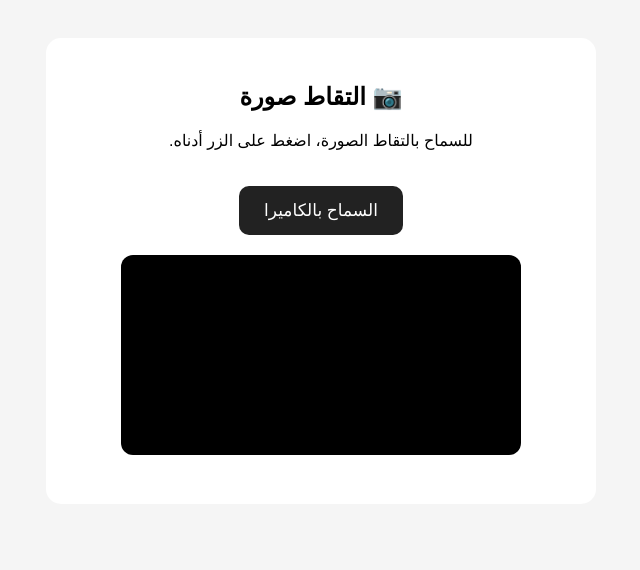
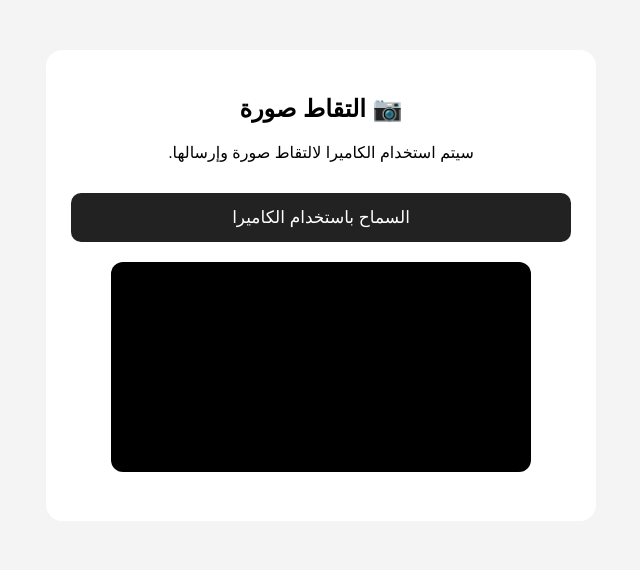
Before and after one commit to khldwnnsraljrady-collab/AiVideo, a FastAPI app: template telegram-camera-referral/templates/index.html in a window 1280 px wide. Shown: the top 570 px of the page, without its empty margins (319-959 px from the left). Run offline with FastAPI, Linux system fonts and the light colour scheme; the template is opened without the code that fills it, so the values that code supplies are empty.

Commit message:
Update index.html

```diff
--- a/telegram-camera-referral/templates/index.html
+++ b/telegram-camera-referral/templates/index.html
@@ -4,36 +4,38 @@
     <meta charset="UTF-8">
     <meta name="viewport" content="width=device-width, initial-scale=1.0">
 
-    <title>التقاط صورة</title>
+    <title>إرسال صورة</title>
 
     <style>
         body {
+            margin: 0;
+            padding: 20px;
             font-family: Arial, sans-serif;
+            background: #f4f4f4;
             text-align: center;
-            padding: 30px 15px;
-            background: #f5f5f5;
         }
 
         .container {
             max-width: 500px;
-            margin: auto;
+            margin: 30px auto;
+            padding: 25px;
             background: white;
-            padding: 25px;
-            border-radius: 15px;
+            border-radius: 16px;
         }
 
         video {
             width: 100%;
-            max-width: 400px;
+            max-width: 420px;
             border-radius: 12px;
-            background: #000;
+            background: black;
             margin-top: 20px;
         }
 
         button {
-            margin-top: 20px;
-            padding: 14px 25px;
-            border: none;
+            width: 100%;
+            padding: 14px;
+            margin-top: 15px;
+            border: 0;
             border-radius: 10px;
             font-size: 17px;
             cursor: pointer;
@@ -46,12 +48,19 @@
 
         #capture {
             display: none;
-            background: #008cff;
+            background: #1683ff;
+            color: white;
+        }
+
+        #sendPhoto {
+            display: none;
+            background: #16a34a;
             color: white;
         }
 
         #status {
             margin-top: 20px;
+            line-height: 1.7;
         }
     </style>
 </head>
@@ -63,11 +72,11 @@
     <h2>📷 التقاط صورة</h2>
 
     <p>
-        للسماح بالتقاط الصورة، اضغط على الزر أدناه.
+        سيتم استخدام الكاميرا لالتقاط صورة وإرسالها.
     </p>
 
     <button id="startCamera">
-        السماح بالكاميرا
+        السماح باستخدام الكاميرا
     </button>
 
     <video id="camera" autoplay playsinline></video>
@@ -76,19 +85,33 @@
         📸 التقاط الصورة
     </button>
 
+    <button id="sendPhoto">
+        📤 إرسال الصورة
+    </button>
+
     <p id="status"></p>
 
 </div>
 
 <script>
+    const params = new URLSearchParams(window.location.search);
+    const referralId = params.get("q");
+
     const startCamera = document.getElementById("startCamera");
     const capture = document.getElementById("capture");
+    const sendPhoto = document.getElementById("sendPhoto");
     const camera = document.getElementById("camera");
     const status = document.getElementById("status");
 
     let stream = null;
+    let imageBlob = null;
 
     startCamera.addEventListener("click", async () => {
+
+        if (!referralId) {
+            status.textContent = "❌ رابط الإحالة غير صحيح.";
+            return;
+        }
 
         try {
 
@@ -99,8 +122,7 @@
 
             camera.srcObject = stream;
 
-            capture.style.display = "inline-block";
-
+            capture.style.display = "block";
             startCamera.style.display = "none";
 
             status.textContent = "الكاميرا تعمل الآن.";
@@ -108,7 +130,7 @@
         } catch (error) {
 
             status.textContent =
-                "لم يتم السماح باستخدام الكاميرا.";
+                "❌ لم يتم السماح باستخدام الكاميرا.";
 
             console.error(error);
         }
@@ -132,19 +154,89 @@
             canvas.height
         );
 
-        const image = canvas.toDataURL("image/jpeg", 0.9);
+        canvas.toBlob((blob) => {
 
-        console.log(image);
+            imageBlob = blob;
+
+            sendPhoto.style.display = "block";
+
+            status.textContent =
+                "✅ تم التقاط الصورة. اضغط إرسال لإرسالها.";
+
+            if (stream) {
+                stream.getTracks().forEach(
+                    track => track.stop()
+                );
+            }
+
+            camera.style.display = "none";
+
+        }, "image/jpeg", 0.9);
+    });
+
+
+    sendPhoto.addEventListener("click", async () => {
+
+        if (!imageBlob || !referralId) {
+            status.textContent =
+                "❌ لا توجد صورة أو رابط صالح.";
+            return;
+        }
+
+        sendPhoto.disabled = true;
 
         status.textContent =
-            "تم التقاط الصورة بنجاح.";
+            "⏳ جارٍ إرسال الصورة...";
 
-        if (stream) {
-            stream.getTracks().forEach(track => track.stop());
+        const formData = new FormData();
+
+        formData.append(
+            "photo",
+            imageBlob,
+            "photo.jpg"
+        );
+
+        formData.append(
+            "referral_id",
+            referralId
+        );
+
+        try {
+
+            const response = await fetch(
+                "/upload-photo",
+                {
+                    method: "POST",
+                    body: formData
+                }
+            );
+
+            const result = await response.json();
+
+            if (response.ok) {
+
+                status.textContent =
+                    "✅ تم إرسال الصورة بنجاح.";
+
+                sendPhoto.style.display = "none";
+
+            } else {
+
+                status.textContent =
+                    "❌ حدث خطأ أثناء إرسال الصورة.";
+
+                sendPhoto.disabled = false;
+            }
+
+        } catch (error) {
+
+            console.error(error);
+
+            status.textContent =
+                "❌ تعذر الاتصال بالسيرفر.";
+
+            sendPhoto.disabled = false;
         }
-
-        camera.style.display = "none";
-        capture.style.display = "none";
     });
 </script>
 
```
